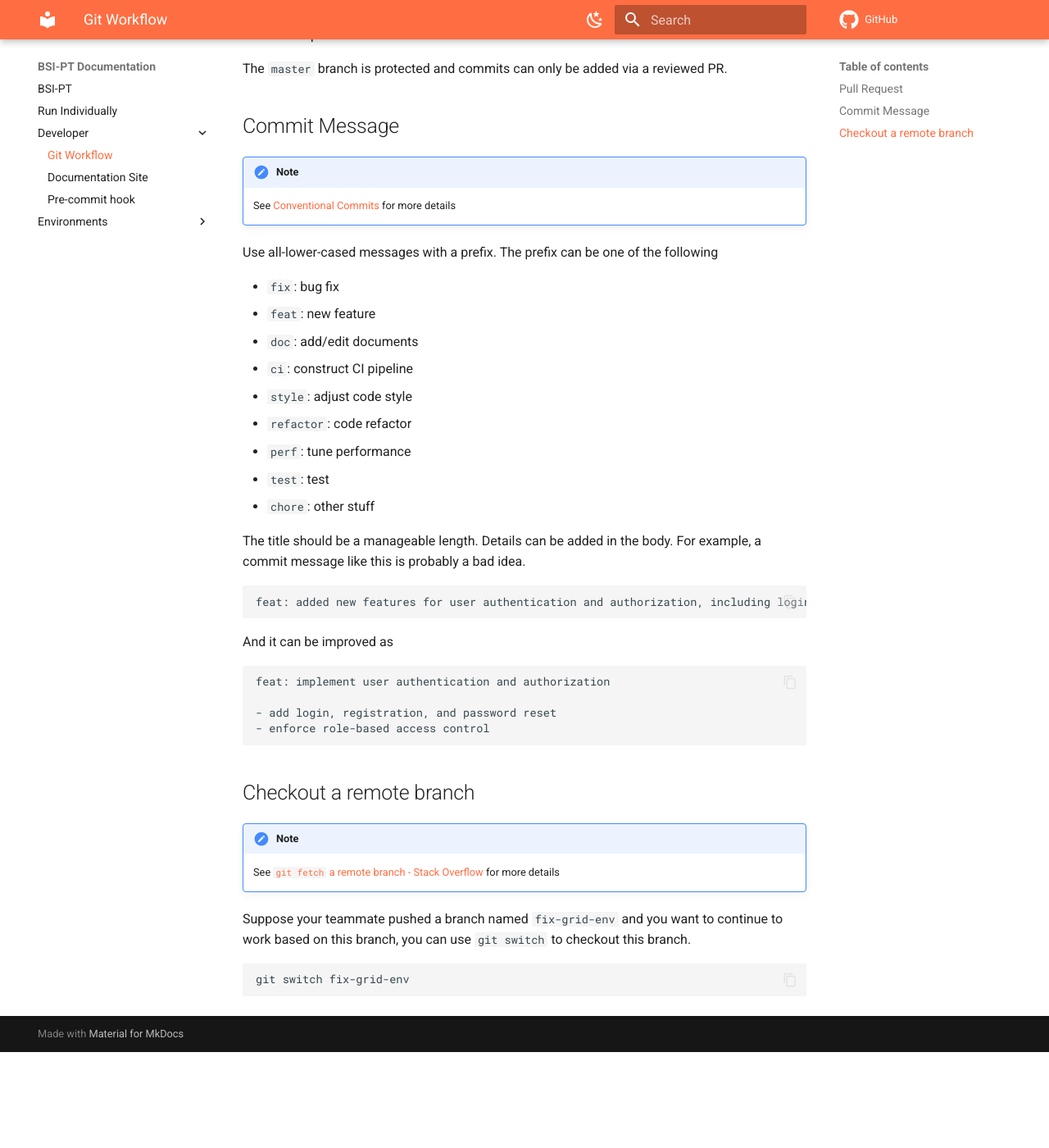
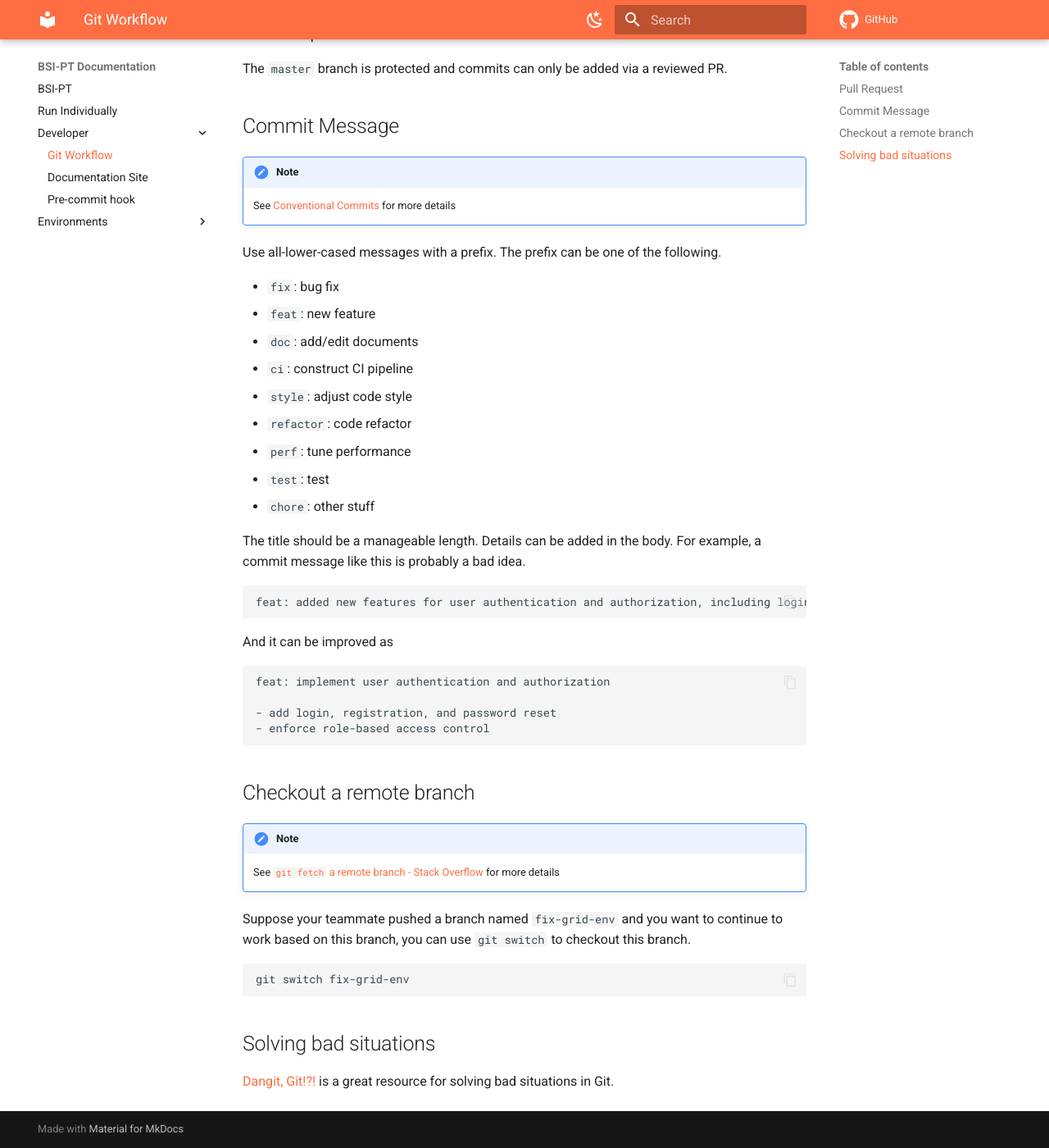
Before and after one commit to jerry871002/bsi-pt, an MkDocs documentation site: the page built from docs/developer/git_workflow.md, in a window 1280 px wide and 1400 px high, scrolled down 160 px. Shown: the whole window at 82% size. Built offline with MkDocs 1.6.1 and Material for MkDocs 9.7.7, drawn with Linux system fonts in a browser that asks for light colours; comment, search, counter and statistics services are not loaded; before the commit the page ends 1443 px from its top, so only the background shows below that.

Commit message:
doc: add link to useful git resource (#34)

````diff
--- a/docs/developer/git_workflow.md
+++ b/docs/developer/git_workflow.md
@@ -9,7 +9,7 @@ The `master` branch is protected and commits can only be added via a reviewed PR
 !!! note
     See [Conventional Commits](https://www.conventionalcommits.org/en/v1.0.0/) for more details
 
-Use all-lower-cased messages with a prefix. The prefix can be one of the following
+Use all-lower-cased messages with a prefix. The prefix can be one of the following.
 
 - `fix`: bug fix
 - `feat`: new feature
@@ -46,3 +46,7 @@ Suppose your teammate pushed a branch named `fix-grid-env` and you want to conti
 ```bash
 git switch fix-grid-env
 ```
+
+## Solving bad situations
+
+[Dangit, Git!?!](https://dangitgit.com/en) is a great resource for solving bad situations in Git.
````
